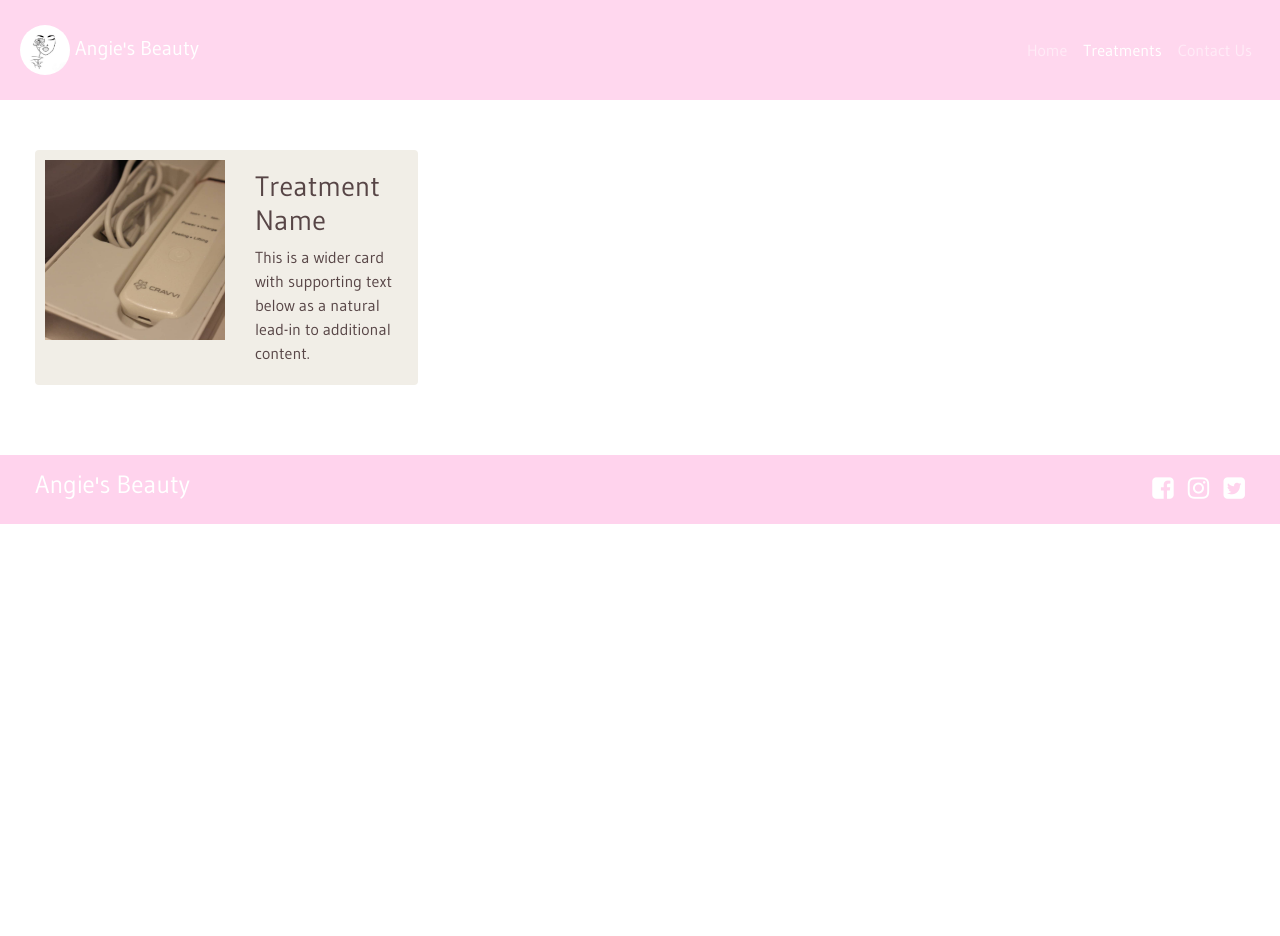
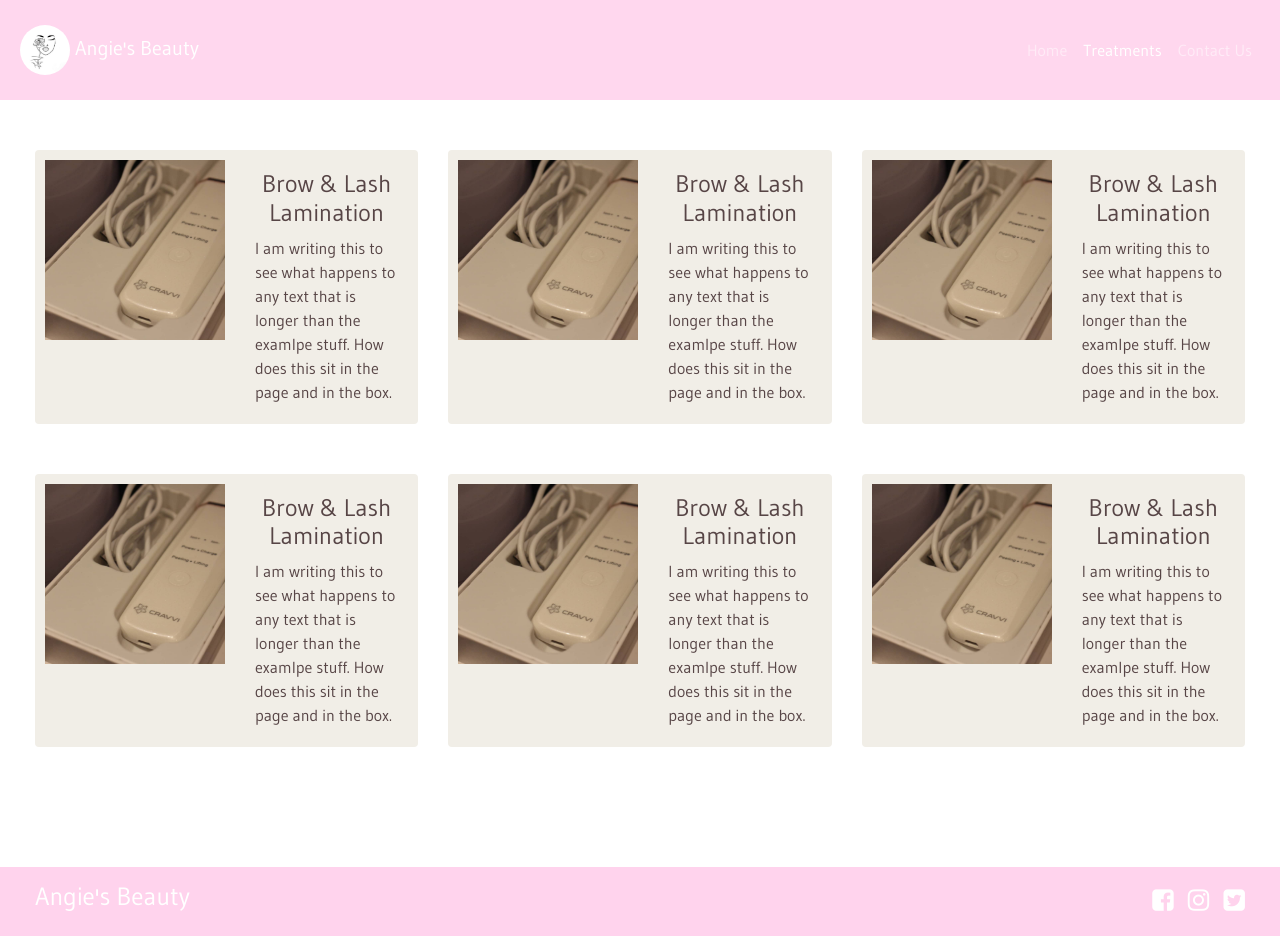
Before and after one commit to AmyOShea/Angies-Beauty-MS1, a plain HTML site: page treatments.html in a window 1280 px wide. Before the commit the page ends 800 px from the top, so only its background shows below. Drawn offline with nearby package versions, Linux system fonts and the light colour scheme.

Commit message:
Work done on treatments.html layout and styling

```diff
--- a/css/style.css
+++ b/css/style.css
@@ -124,7 +124,7 @@ footer a {
 /* ------------------------------------------------------------------------Treatments */
 
 
-.treatment-box {
+.treatment-container {
     margin-top: 150px;
     margin-bottom: 70px;
     margin-left: 20px;
@@ -146,5 +146,15 @@ footer a {
     max-width: 200px;
     max-height: 200px;
     padding: 10px;
+}
 
+
+
+.read-more-btn {
+    background-color: transparent;
+    color: #574546;
 }
+
+.card {
+    margin-bottom: 50px;
+}
--- a/treatments.html
+++ b/treatments.html
@@ -37,23 +37,61 @@
 
 
 
-<div class="row treatment-box">
-
-
+<div class="row treatment-container">
         <div class="col-md-12 col-lg-6 col-xl-4">
           <div class="card flex-md-row">
               <img class="flex-auto d-none d-md-block treatment-img" src="assets/images/caviation-peel-01.jpg" data-holder-rendered="true">
             <div class="card-body d-flex flex-column align-items-start">
-              <h3>Treatment Name</h3>
-              <p class="card-text">This is a wider card with supporting text below as a natural lead-in to additional content.</p>
+              <h4 class="text-center">Brow & Lash Lamination</h4>
+              <p class="card-text">I am writing this to see what happens to any text that is longer than the examlpe stuff. How does this sit in the page and in the box.</p>
             </div>
-
           </div>
         </div>
-
-
-
-
+        <div class="col-md-12 col-lg-6 col-xl-4">
+          <div class="card flex-md-row">
+              <img class="flex-auto d-none d-md-block treatment-img" src="assets/images/caviation-peel-01.jpg" data-holder-rendered="true">
+            <div class="card-body d-flex flex-column align-items-start">
+              <h4 class="text-center">Brow & Lash Lamination</h4>
+              <p class="card-text">I am writing this to see what happens to any text that is longer than the examlpe stuff. How does this sit in the page and in the box.</p>
+            </div>
+          </div>
+        </div>
+        <div class="col-md-12 col-lg-6 col-xl-4">
+          <div class="card flex-md-row">
+              <img class="flex-auto d-none d-md-block treatment-img" src="assets/images/caviation-peel-01.jpg" data-holder-rendered="true">
+            <div class="card-body d-flex flex-column align-items-start">
+              <h4 class="text-center">Brow & Lash Lamination</h4>
+              <p class="card-text">I am writing this to see what happens to any text that is longer than the examlpe stuff. How does this sit in the page and in the box.</p>
+            </div>
+          </div>
+        </div>
+                <div class="col-md-12 col-lg-6 col-xl-4">
+          <div class="card flex-md-row">
+              <img class="flex-auto d-none d-md-block treatment-img" src="assets/images/caviation-peel-01.jpg" data-holder-rendered="true">
+            <div class="card-body d-flex flex-column align-items-start">
+              <h4 class="text-center">Brow & Lash Lamination</h4>
+              <p class="card-text">I am writing this to see what happens to any text that is longer than the examlpe stuff. How does this sit in the page and in the box.</p>
+            </div>
+          </div>
+        </div>
+        <div class="col-md-12 col-lg-6 col-xl-4">
+          <div class="card flex-md-row">
+              <img class="flex-auto d-none d-md-block treatment-img" src="assets/images/caviation-peel-01.jpg" data-holder-rendered="true">
+            <div class="card-body d-flex flex-column align-items-start">
+              <h4 class="text-center">Brow & Lash Lamination</h4>
+              <p class="card-text">I am writing this to see what happens to any text that is longer than the examlpe stuff. How does this sit in the page and in the box.</p>
+            </div>
+          </div>
+        </div>
+        <div class="col-md-12 col-lg-6 col-xl-4">
+          <div class="card flex-md-row">
+              <img class="flex-auto d-none d-md-block treatment-img" src="assets/images/caviation-peel-01.jpg" data-holder-rendered="true">
+            <div class="card-body d-flex flex-column align-items-start">
+              <h4 class="text-center">Brow & Lash Lamination</h4>
+              <p class="card-text">I am writing this to see what happens to any text that is longer than the examlpe stuff. How does this sit in the page and in the box.</p>
+            </div>
+          </div>
+        </div>
 </div>
 
 
```
